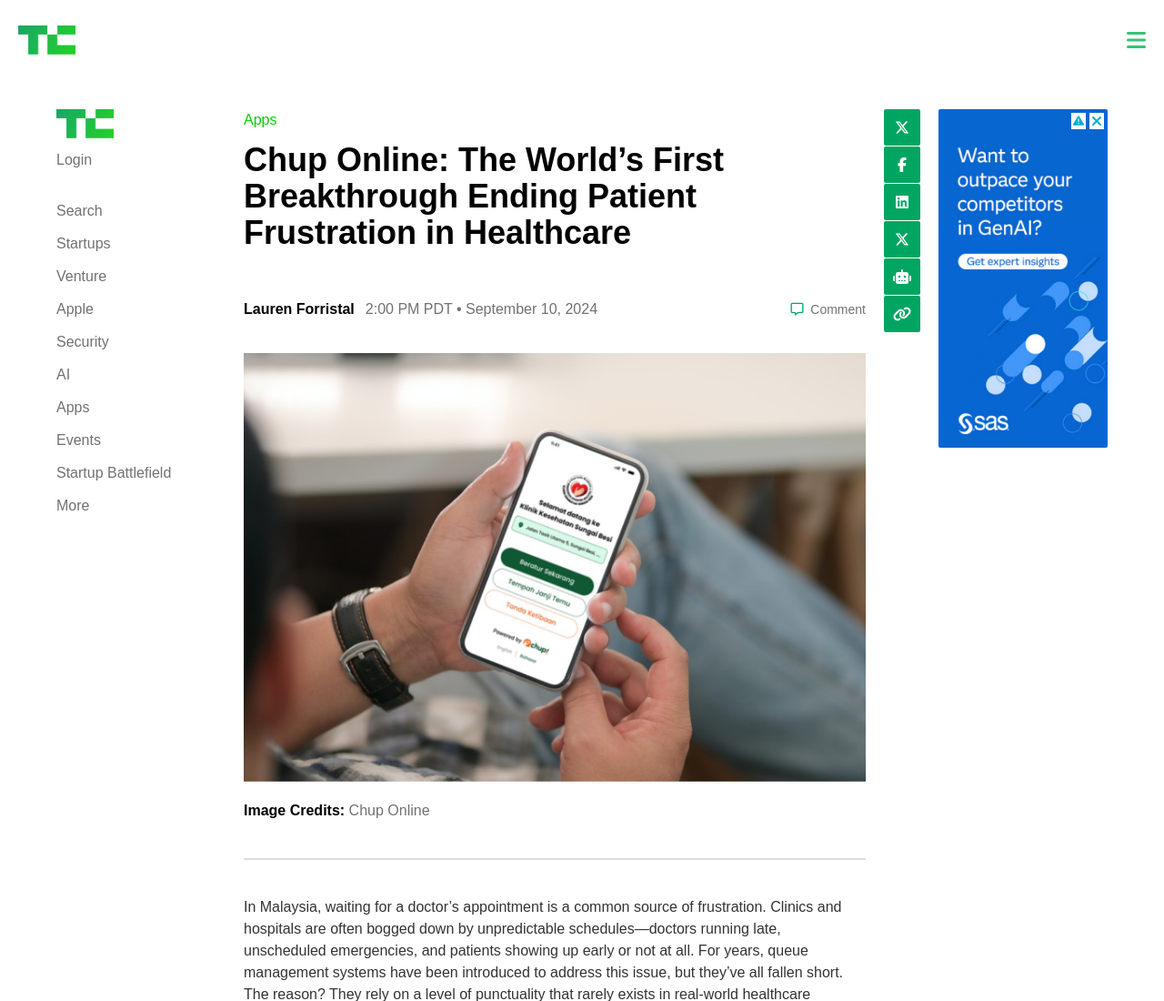
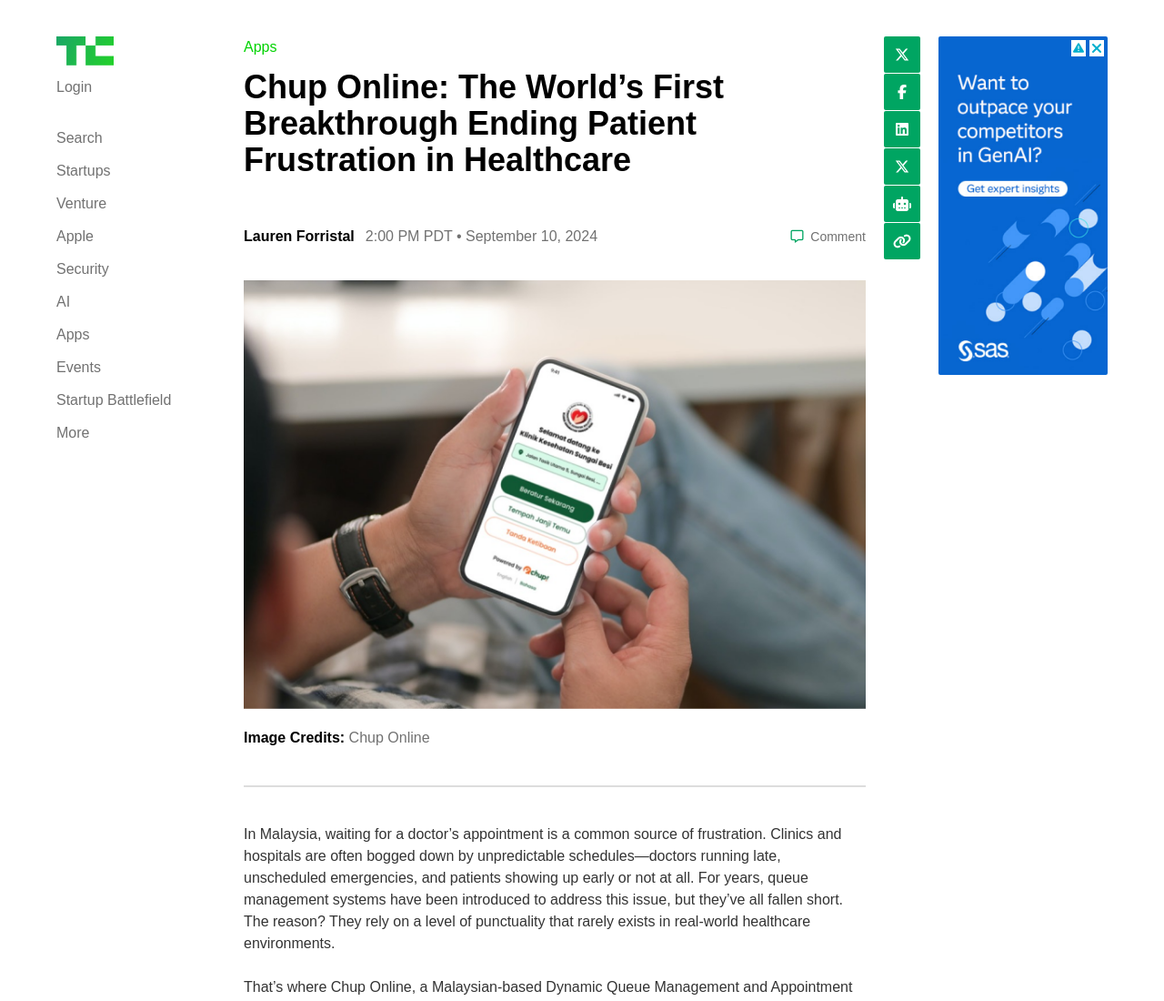
Before and after one commit to hax0-r/fiverr_news, a website: page index.html in a window 1280 px wide. Shown: the top 1100 px of the page at 91% size. Drawn offline with nearby package versions, Linux system fonts and the light colour scheme.

Commit message:
first commit

```diff
--- a/index.html
+++ b/index.html
@@ -14,7 +14,7 @@
 
 <body>
 
-    <div class="flex items-center justify-between p-5 mt-2">
+    <div class="flex md:hidden items-center justify-between p-5 mt-2">
         <img src="/Docs/assets/Techcrunch-Images/logo.png" class="h-8" alt="">
         <i class="fa-solid fa-bars text-[#36C275] text-2xl"></i>
     </div>
```
